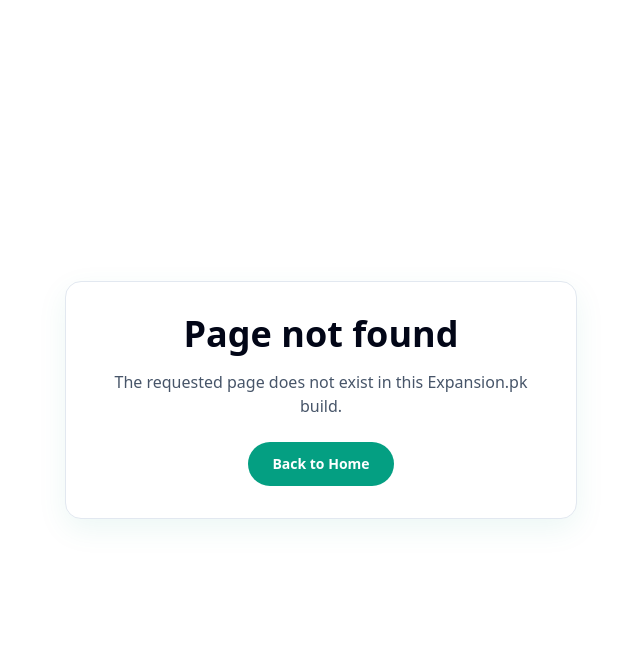
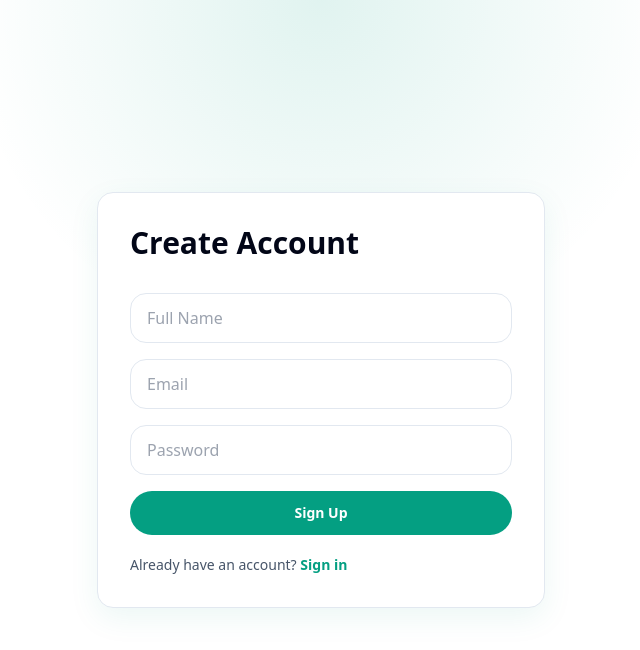
Before and after one commit to iamkaleemaslam/TestPrep.pk, a Next.js app: page /sign-up in a window 1280 px wide. Before the commit this address had no page. Shown: the top 650 px of the page, without its empty margins (319-959 px from the left). Built offline with nearby package versions, Linux system fonts and the light colour scheme.

Commit message:
Add files via upload

```diff
--- /dev/null
+++ b/app/(auth)/sign-up/page.tsx
@@ -0,0 +1,16 @@
+import Link from 'next/link';
+
+export default function SignUpPage() {
+  return (
+    <div className="card w-full max-w-md p-8">
+      <h1 className="text-3xl font-bold text-slate-950 dark:text-white">Create Account</h1>
+      <div className="mt-8 space-y-4">
+        <input className="w-full rounded-2xl border border-slate-200 px-4 py-3 dark:border-slate-700 dark:bg-slate-900" placeholder="Full Name" />
+        <input className="w-full rounded-2xl border border-slate-200 px-4 py-3 dark:border-slate-700 dark:bg-slate-900" placeholder="Email" />
+        <input type="password" className="w-full rounded-2xl border border-slate-200 px-4 py-3 dark:border-slate-700 dark:bg-slate-900" placeholder="Password" />
+        <button className="w-full rounded-full bg-brand-teal px-5 py-3 text-sm font-semibold text-white">Sign Up</button>
+      </div>
+      <p className="mt-5 text-sm text-slate-600 dark:text-slate-300">Already have an account? <Link href="/sign-in" className="font-semibold text-brand-teal">Sign in</Link></p>
+    </div>
+  );
+}
```
